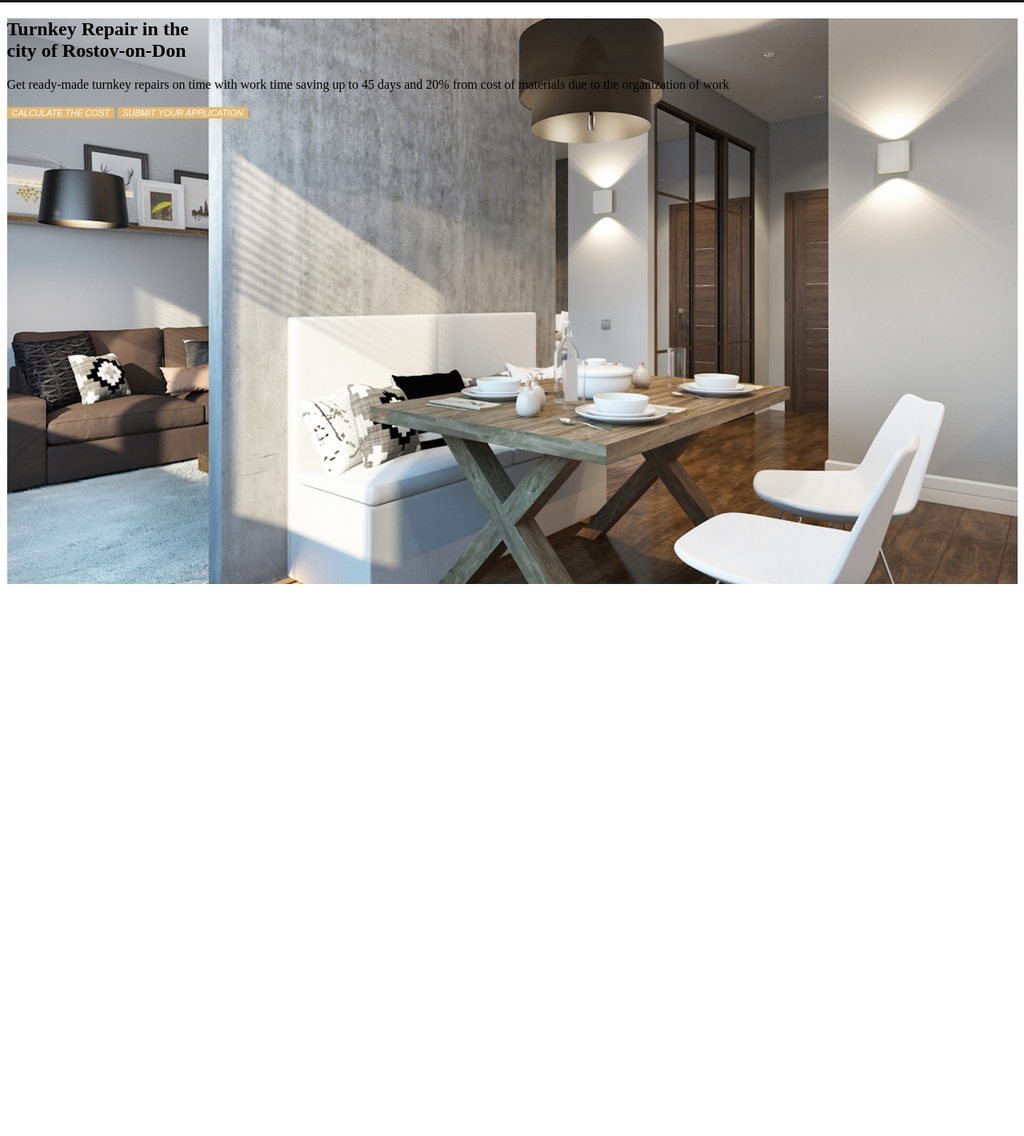
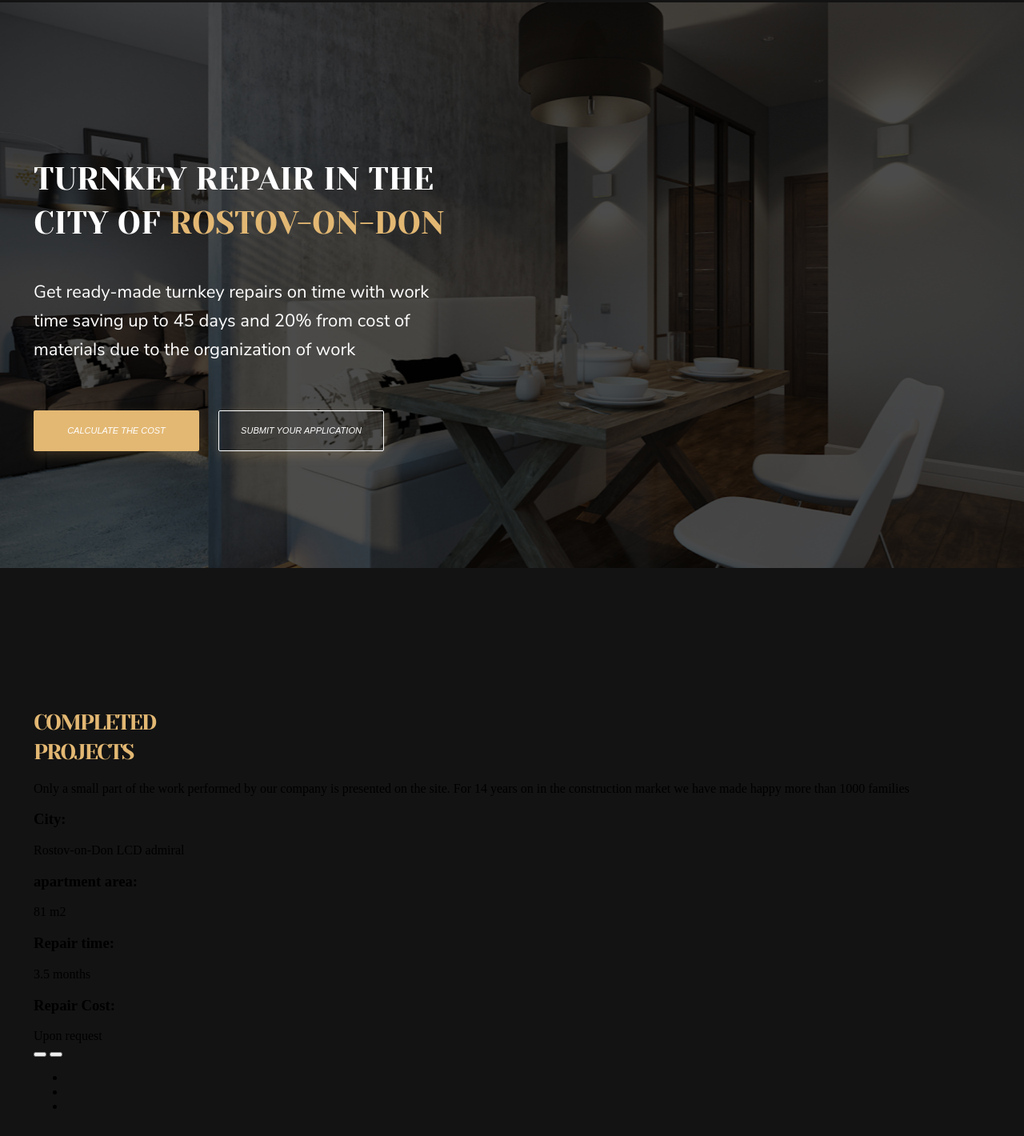
Before and after one commit to slava2021/IC_Repair_Design_Project, a plain HTML site: page index.html in a window 1280 px wide. Shown: the part 80-1500 px from the top of the page at 80% size. Before the commit the page ends 810 px from the top, so only its background shows below. Drawn offline with Linux system fonts and the light colour scheme.

Commit message:
Add CSS for block Projects

```diff
--- a/index.html
+++ b/index.html
@@ -27,15 +27,76 @@
         </div>
     </header>
     <main class="main">
-        <section class="container main-home">
-            <h1 class="main-home__h1">Turnkey Repair in the </br>
-                city of <span>Rostov-on-Don</span>
-            </h1>
-            <p class="main-home__text">Get ready-made turnkey repairs on time with work time saving up to 45 days and
-                20% from cost of materials due to the organization of work</p>
-            <button class="button main-home__button">CALCULATE THE COST</button>
-            <button class="button main-home__button trabsparent">SUBMIT YOUR APPLICATION</button>
+        <div class="home-bg">
+            <div class="main-home_bg-color">
+                <section class="container main-home">
+                    <h1 id="home" class="main-home__h1">Turnkey Repair in the </br>
+                        city of <span>Rostov-on-Don</span>
+                    </h1>
+                    <p class="main-home__text">Get ready-made turnkey repairs on time with work time saving up to 45
+                        days
+                        and
+                        20% from cost of materials due to the organization of work</p>
+                    <button class="button main-home__button">CALCULATE THE COST</button>
+                    <button class="button main-home__button transparent">SUBMIT YOUR APPLICATION</button>
+                </section>
+            </div>
+        </div>
+
+        <section class="main-projects">
+            <div class="container main-projects__content">
+                <div class="main-projects__left">
+                    <h2 class="main-projects__h2">Completed</br> projects</h2>
+                    <p class="main-projects__p">Only a small part of the work performed by our company is presented on
+                        the site. For 14 years on in the construction
+                        market we have made happy more than 1000 families</p>
+                    <div class="main-projects__block">
+                        <h3 class="main-projects__h3">City:</h3>
+                        <span class="main-projects__text">Rostov-on-Don
+                            LCD admiral</span>
+                    </div>
+                    <div class="main-projects__block">
+                        <h3 class="main-projects__h3">apartment area:</h3>
+                        <span class="main-projects__text">81 m2</span>
+                    </div>
+                    <div class="main-projects__block">
+                        <h3 class="main-projects__h3">Repair time:</h3>
+                        <span class="main-projects__text">3.5 months</span>
+                    </div>
+                    <div class="main-projects__block">
+                        <h3 class="main-projects__h3">Repair Cost:</h3>
+                        <span class="main-projects__text">Upon request</span>
+                    </div>
+                </div>
+                <div class="main-projects__slider-nav">
+                    <button class="button-left"></button>
+                    <buttin class="button-center"></buttin>
+                    <buttin class="button-center"></buttin>
+                    <buttin class="button-center"></buttin>
+                    <button class="button-right"></button>
+                </div>
+                <div class="main-projects__right">
+                    <ul class="main-projects__nav">
+                        <li class="main-projects__li">
+                            <a href="" class="main-projects__link" title=""></a>
+                        </li>
+                        <li class="main-projects__li">
+                            <a href="" class="main-projects__link" title=""></a>
+                        </li>
+                        <li class="main-projects__li">
+                            <a href="" class="main-projects__link" title=""></a>
+                        </li>
+                    </ul>
+
+                    <div class="main-projects__slider">
+
+                    </div>
+                </div>
+
+            </div>
+
         </section>
+
     </main>
 
     <footer class="footer">
--- a/less/_elements/_button.less
+++ b/less/_elements/_button.less
@@ -9,6 +9,7 @@
     text-transform: uppercase;
     border: none;
     transition: background-color 0.5s ease-out;
+    cursor: pointer;
 
     &:hover{
         background: darken(@secondary-color,10%);
@@ -25,3 +26,15 @@
     padding: 13px 33px;
     cursor: pointer;
 }
+
+.main-home__button{
+    width: 207px;
+    height: 51px;
+    margin-right: 20px;
+}
+
+.transparent{
+    background-color: transparent;
+    border-radius: 2px;
+    border: 1px solid @primary-color;
+}
--- a/less/_elements/_elements.less
+++ b/less/_elements/_elements.less
@@ -3,6 +3,7 @@
 @import "_header_link";
 @import "_header_logo";
 @import "_header_phone";
+@import "_text";
 
 
 //header common style
--- /dev/null
+++ b/less/_elements/_text.less
@@ -0,0 +1,8 @@
+.main-home__text{
+    .font-text();
+    font-size: 22px;
+    color: @primary-color;
+    line-height: 163.68%;
+    width: 504px;
+    padding-bottom: 35px;
+}
--- a/less/_elements/_title.less
+++ b/less/_elements/_title.less
@@ -1,3 +1,25 @@
 .title{
     .font-title(@secondary-color)
 }
+
+//Main Home block
+.main-home__h1{
+    .font-title(@primary-color);
+    font-family: @font-yeseva;
+    font-size: 40px;
+    margin: 0;
+    padding-top: 194px;
+    padding-bottom: 19px;
+
+    & span {
+        color: @secondary-color;
+    }
+}
+
+.main-projects__h2{
+    .font-title(@secondary-color);
+    font-size: 27px;
+    letter-spacing: -1.89px;
+    margin: 0;
+    padding-top: 176px;
+}
--- a/less/_grid/_grid.less
+++ b/less/_grid/_grid.less
@@ -1,3 +1,4 @@
 @import "_header";
 @import "_main";
 @import "_bottom";
+@import "_projects";
--- a/less/_sections/_home.less
+++ b/less/_sections/_home.less
@@ -1,4 +1,15 @@
-.main-home{
-    background: top center / cover rgba(0,0,0, 0.7) no-repeat url(../images/home_bg.jpg);
+.home-bg{
+    background: center / cover no-repeat rgba(0,0,0, 0.7) url(../images/home_bg.jpg);
     height: 707px;
 }
+
+.main-home_bg-color{
+    background-color: rgba(0,0,0, 0.7);
+    height: 707px;
+}
+
+.main-home{
+    position: relative;
+    padding-left: 42px;
+    z-index: 100;
+}
--- /dev/null
+++ b/less/_sections/_projects.less
@@ -0,0 +1,8 @@
+.main-projects{
+    height: 1074px;
+    background-color: @bg-color;
+}
+
+.main-projects__content{
+    padding-left: 42px;
+}
--- a/less/_sections/_sections.less
+++ b/less/_sections/_sections.less
@@ -2,3 +2,4 @@
 @import "_header";
 @import "_main";
 @import "_home";
+@import "_projects";
--- a/less/style.less
+++ b/less/style.less
@@ -10,6 +10,6 @@ body{
     font-weight: @regular;
 }
 
+@import "_elements/_elements";
 @import "_grid/_grid";
 @import "_sections/_sections";
-@import "_elements/_elements";
```
Also changed, not shown: css/style.css, images/slider_1.jpg (added), less/_grid/_projects.less (added).
